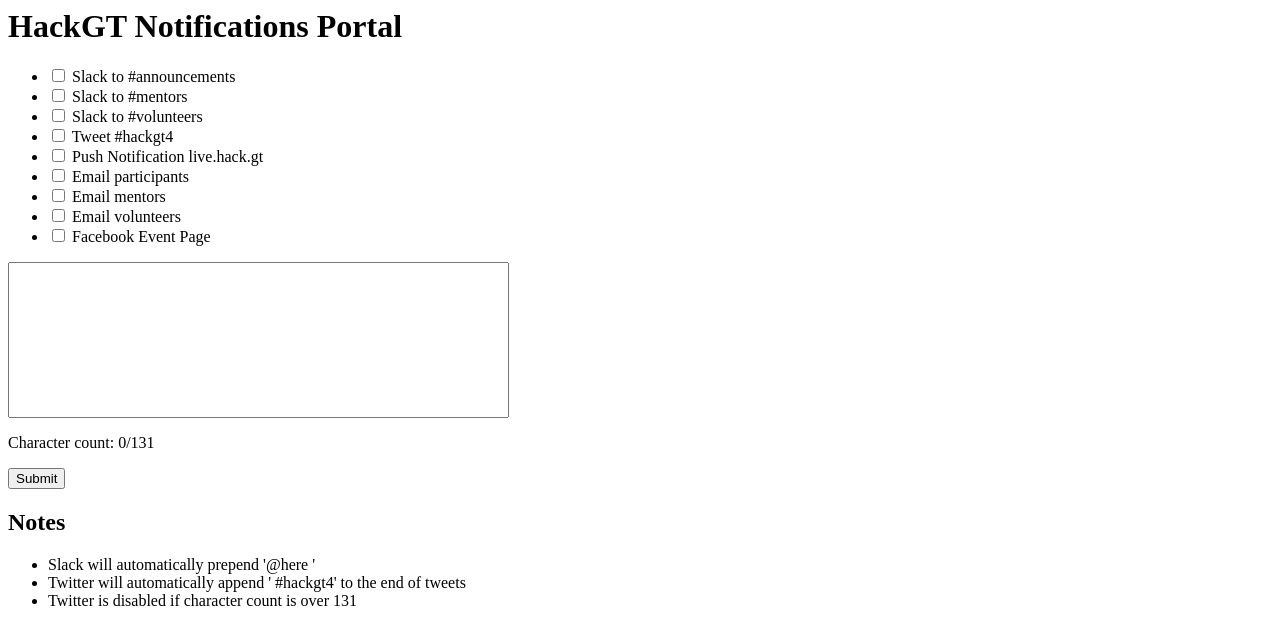
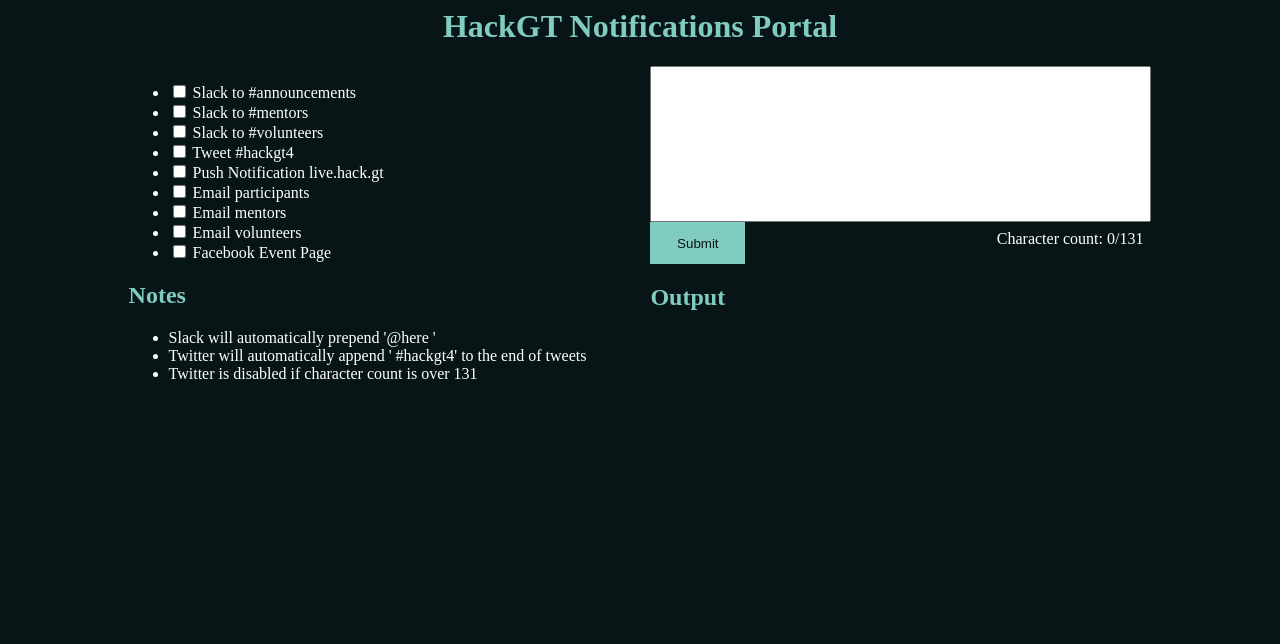
Before and after one commit to HackGT/Notifications2, a website: page client/index.html in a window 1280 px wide. Drawn offline with Linux system fonts and the light colour scheme.

Commit message:
add styles

```diff
--- a/client/index.html
+++ b/client/index.html
@@ -5,11 +5,8 @@
     </head>
     <body>
         <h1>HackGT Notifications Portal</h1>
-        <div class="send-container">
-            <div id="error" class="hide">
-            </div>
-            <div id="success" class="hide">
-            </div>
+        <div class="flexbox">
+            <div class="plugin-container container">
                 <ul id="endpoint-selector">
                     <li>
                         <label>
@@ -66,10 +63,6 @@
                         </label>
                     </li>
                 </ul>
-            <textarea name="Message" id="message" cols="60" rows="10"></textarea>
-            <p>Character count: <span id="charcount">0</span>/131</p>
-
-            <button id="submit">Submit</button>
                 <div class="notes">
                     <h2>Notes</h2>
                     <ul>
@@ -79,9 +72,20 @@
                     </ul>
                 </div>
             </div>
+            <div class="send-container container">
+                <textarea name="Message" id="message" cols="60" rows="10"></textarea>
+                <div>
+                    <p id="charcount-wrapper">Character count: <span id="charcount">0</span>/131</p>
 
+                    <button id="submit">Submit</button>
+                </div>
 
-        <div class="out-container">
+                <h2>Output</h2>
+                <div id="error" class="hide">
+                </div>
+                <div id="success" class="hide">
+                </div>
+            </div>
         </div>
 
         <script src="./app.js"></script>
--- a/client/style.scss
+++ b/client/style.scss
@@ -1,3 +1,8 @@
+body {
+    background-color: #081517;
+    color: white;
+}
+
 textarea {
     resize: none;
 }
@@ -23,3 +28,40 @@
         width: fit-content;
     }
 }
+
+.flexbox {
+    display: flex;
+    justify-content: center;
+}
+
+h1,h2 {
+    color: #81CCC0
+}
+
+h1 {
+    text-align: center;
+}
+
+ul.endpoint-selector {
+    list-style: none;
+    padding: 0;
+    li {
+
+    }
+}
+
+#submit {
+    background-color: #81CCC0;
+    color: #081517;
+    border: none;
+    padding: 1em 2em;
+}
+
+#charcount-wrapper {
+    float: right;
+    margin: .5em;
+}
+
+.container {
+    padding: 0 2em;
+}
```
Also changed, not shown: client/style.css, 1 other file. Lines whose indentation alone changed are shown as unchanged.
